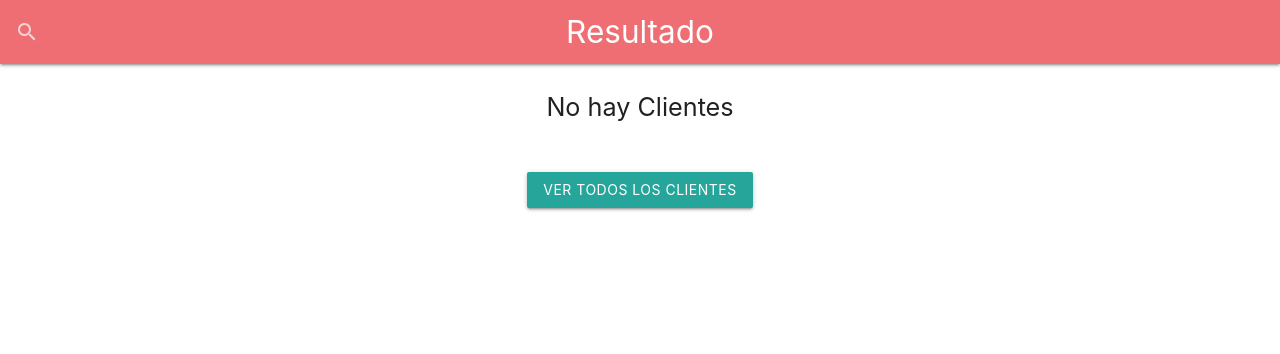
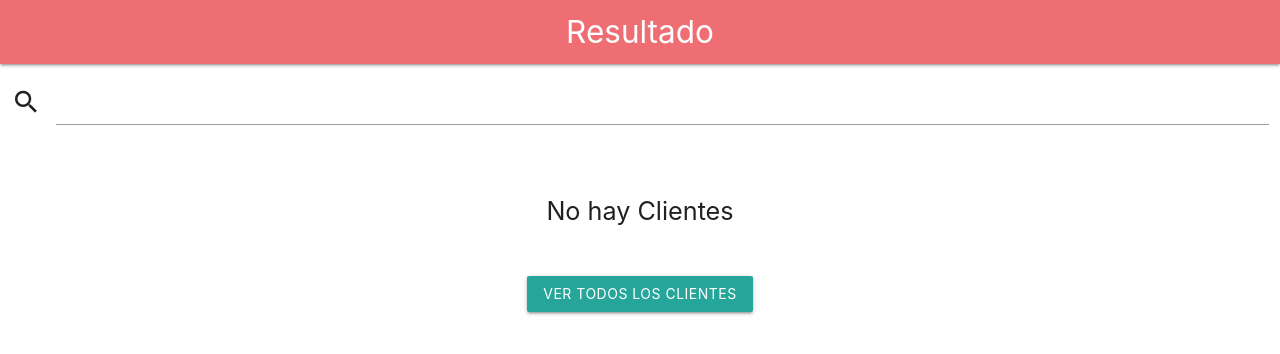
Before and after one commit to hristoroque/Customers-CRUD, a Django app: page /customers/clientes/search in a window 1280 px wide. Shown: the top 354 px of the page. Run offline with Django 3.2, Linux system fonts and the light colour scheme; data that the repository does not hold is empty.

Commit message:
Added intelligent search bard

```diff
--- a/customers/static/scripts/clientes.js
+++ b/customers/static/scripts/clientes.js
@@ -1,3 +1,8 @@
+$(document).ready(function(){
+    $('input.autocomplete').autocomplete({
+    });
+});
+
 $( ".activar" ).on("submit", function(event){
     event.preventDefault()
     var id = $(this).find("input[name='id']").val()
@@ -72,11 +77,25 @@ $ ('#search-input').on('keyup',function(event){
             'word': word,
         },
         success: function(data){
-            $('#search-list').html("")
+            let instance = M.Autocomplete.getInstance($("input.autocomplete"));
+
+            completion = {}
+
             Object.keys(data).forEach(id=>{
                 let nombre = data[id].nombre
-                $('#search-list').append(`<option value="${nombre}"></option>`)
+                completion[nombre] = null;
             })
+
+            console.log(completion)
+
+            instance.updateData(completion)
+            /*
+            Object.keys(data).forEach(id=>{
+                let nombre = data[id].nombre
+                instance.updateData({
+                    "nombre": null
+                })
+            })*/
         },
         method: 'GET'
     })
--- a/customers/templates/customers/base.html
+++ b/customers/templates/customers/base.html
@@ -5,7 +5,6 @@
     <link rel="manifest" href="{% static "manifest.webmanifest" %}"/>
     <link rel="stylesheet" href="https://cdnjs.cloudflare.com/ajax/libs/materialize/1.0.0/css/materialize.min.css">
     <link href="https://fonts.googleapis.com/icon?family=Material+Icons" rel="stylesheet">
-    <script src="https://cdnjs.cloudflare.com/ajax/libs/materialize/1.0.0/js/materialize.min.js"></script>
     <meta name="viewport" content="width=device-width, initial-scale=1">
 </head>
 <body>
@@ -13,8 +12,9 @@
   {% endblock %}
   <script src="{% static "scripts/jquery-3.4.1.min.js" %}">
   </script>
+  <script src="https://cdnjs.cloudflare.com/ajax/libs/materialize/1.0.0/js/materialize.min.js">
+  </script>
   <script>
-    M.AutoInit();
   </script>
   {% block javascript %}
   {% endblock %}
--- a/customers/templates/customers/clientes_show.html
+++ b/customers/templates/customers/clientes_show.html
@@ -9,20 +9,23 @@
                 Clientes
             {% endif %}
         </a>
-        <form id="search-form" action="{% url 'search_cliente' %}" method="get">
-            <div class="input-field">
-                <input list="search-list" name="word" id="search-input" type="search" autocomplete="off">
-                <label id="search-button" class="label-icon" for="search-input"><i class="material-icons">search</i></label>
-                <i id="search-close" class="material-icons">close</i>
-            </div>
-            <datalist id="search-list">
-            </datalist>
-        </form>
     </div>
 </nav>
 <ul class="sidenav" id="sidenav-cliente">
     <li><a href=".."><i class="material-icons">arrow_back</i>Volver</a></li>
 </ul>
+<div class="row">
+    <div class="col s12">
+        <div class="row">
+            <form action="{% url 'search_cliente' %}" method="GET" autocomplete="off">
+            <div class="input-field col s12">
+                <i id="search-button" class="material-icons prefix">search</i>
+                <input name="word" type="text" id="search-input" class="autocomplete">
+            </div>
+            </form>
+        </div>
+    </div>
+</div>
     <div class="container">
         {% if clientes %}
             <div id="cards-container">
```
